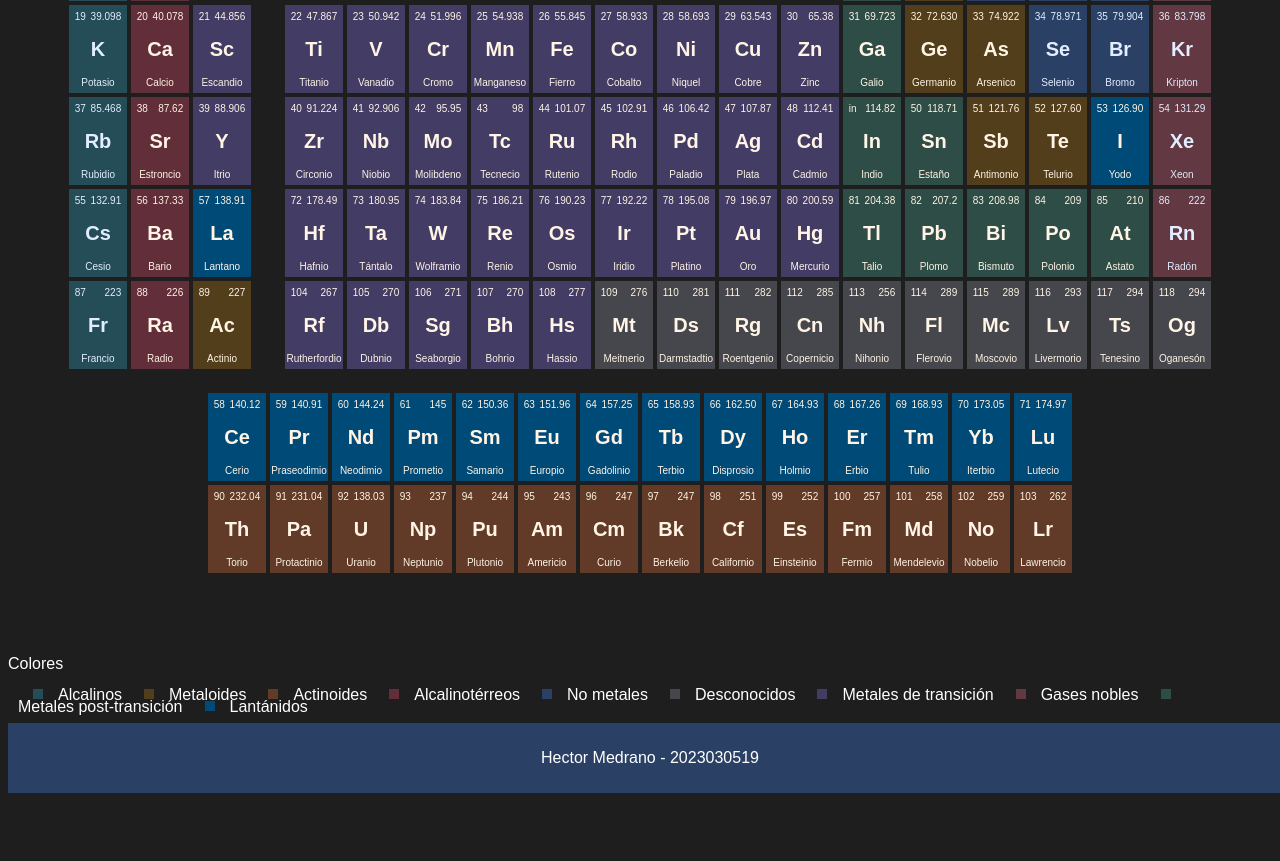
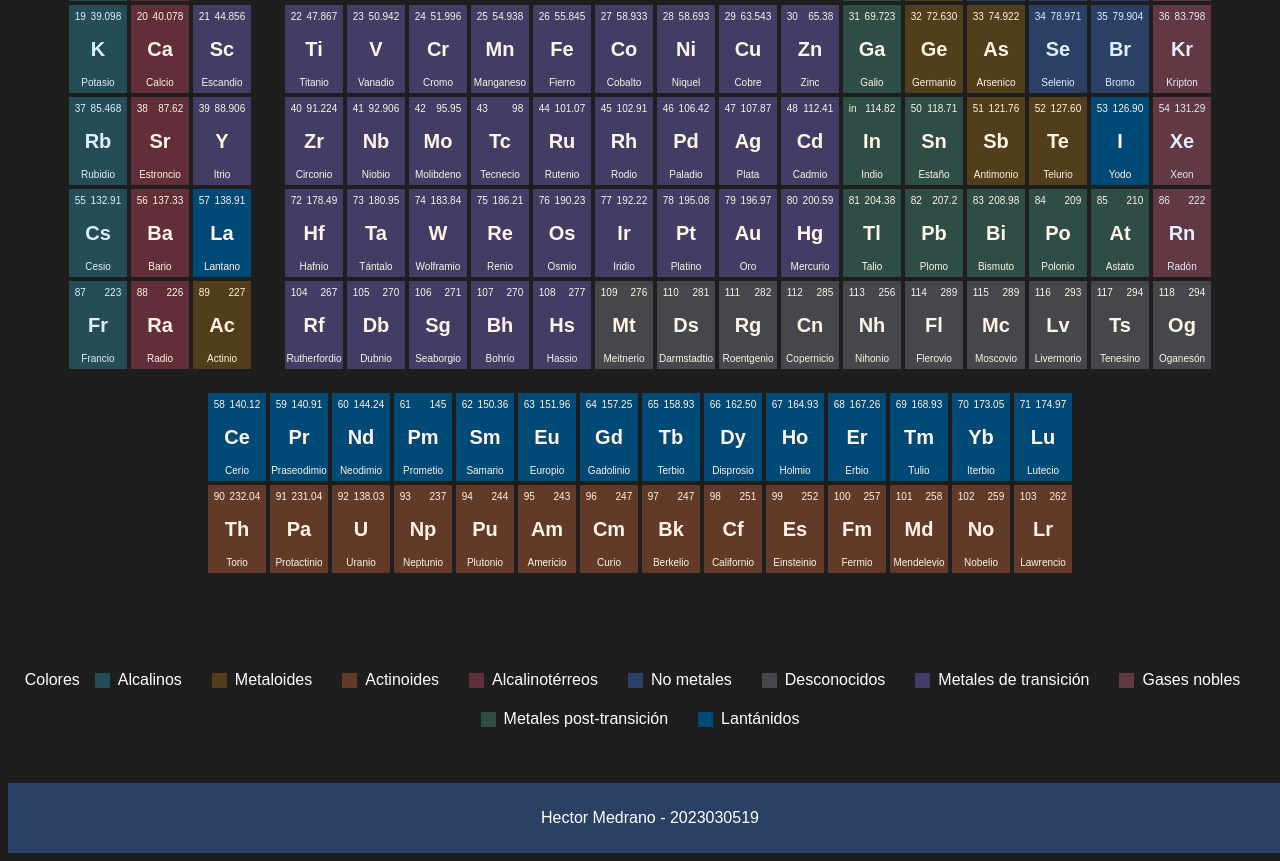
Before and after one commit to RaymooonMDFK/perdiodicT, a plain HTML site: page index.html in a window 1280 px wide. Shown: the part 411-1272 px from the top of the page. Before the commit the page ends 1212 px from the top, so only its background shows below. Drawn offline with Linux system fonts and the light colour scheme.

Commit message:
version 1.2

```diff
--- a/css/css.css
+++ b/css/css.css
@@ -10,13 +10,15 @@ header {
     align-items: center;
     margin-top: 80px;
     margin-bottom: 80px;
+    width: 100%;
+    overflow-x: auto;
+    box-sizing: border-box;
 }
 
 body {
     background-color: #1e1e1e;
     color: white;
     font-family: Arial, sans-serif;
-  justify-content: center;
 }
 
 .numero {
@@ -48,7 +50,6 @@ body {
     left: 0px;
     right: 0px;
     width: fit-content;
-
 }
 
 .masa {
@@ -77,6 +78,7 @@ body {
     width: 50px;
     height: 80px;
     margin: 2px;
+    flex-shrink: 0;
 }
 
 .alcalinos {
@@ -156,23 +158,40 @@ footer {
 .fila8,
 .fila9 {
     display: flex;
-
 }
 
 .e1 {
     width: 1021px;
+    flex-shrink: 0;
 }
 
 .e2 {
     width: 650px;
+    flex-shrink: 0;
 }
 
 .e3 {
     width: 30px;
+    flex-shrink: 0;
 }
 
 .fila8 {
     margin-top: 20px;
+}
+
+.colores {
+    margin-bottom: 50px;
+    display: flex;
+    flex-wrap: wrap;
+    justify-content: center;
+    padding: 0 10px;
+}
+
+.grupo1, .grupo2, .grupo3, .grupo4, .grupo5,
+.grupo6, .grupo7, .grupo8, .grupo9, .grupo10 {
+    display: flex;
+    align-items: center;
+    margin: 5px 15px;
 }
 
 .s_alcalinos,
@@ -185,17 +204,14 @@ footer {
 .s_gas-noble,
 .s_post-transicion,
 .s_lantanidos {
-  margin-right: 5px;
-  width: 10px;
-  height: 10px;
-  float: left;
-  margin-left: 25px;
+    margin-right: 8px;
+    width: 15px;
+    height: 15px;
+    flex-shrink: 0;
 }
 
 .numero-e {
-  float: left;
-  margin: -3px;
-  margin-left: 10px;
+    margin: 0;
 }
 
 .s_alcalinos {
@@ -247,7 +263,3 @@ footer {
     color: #fff4e5;
     background-color: #004a77;
 }
-
-.colores{
-  margin-bottom: 50px;
-}
--- a/index.html
+++ b/index.html
@@ -6,6 +6,7 @@
     <meta name="viewport" content="width=device-width, initial-scale=1.0">
     <title>Tabla Periodica</title>
     <link rel="stylesheet" href="./css/css.css">
+    <link rel="shortcut icon" href="img/image.png">
 </head>
 
 <body>
```
Also changed, not shown: img/image.png (added). Lines whose indentation alone changed are shown as unchanged.
